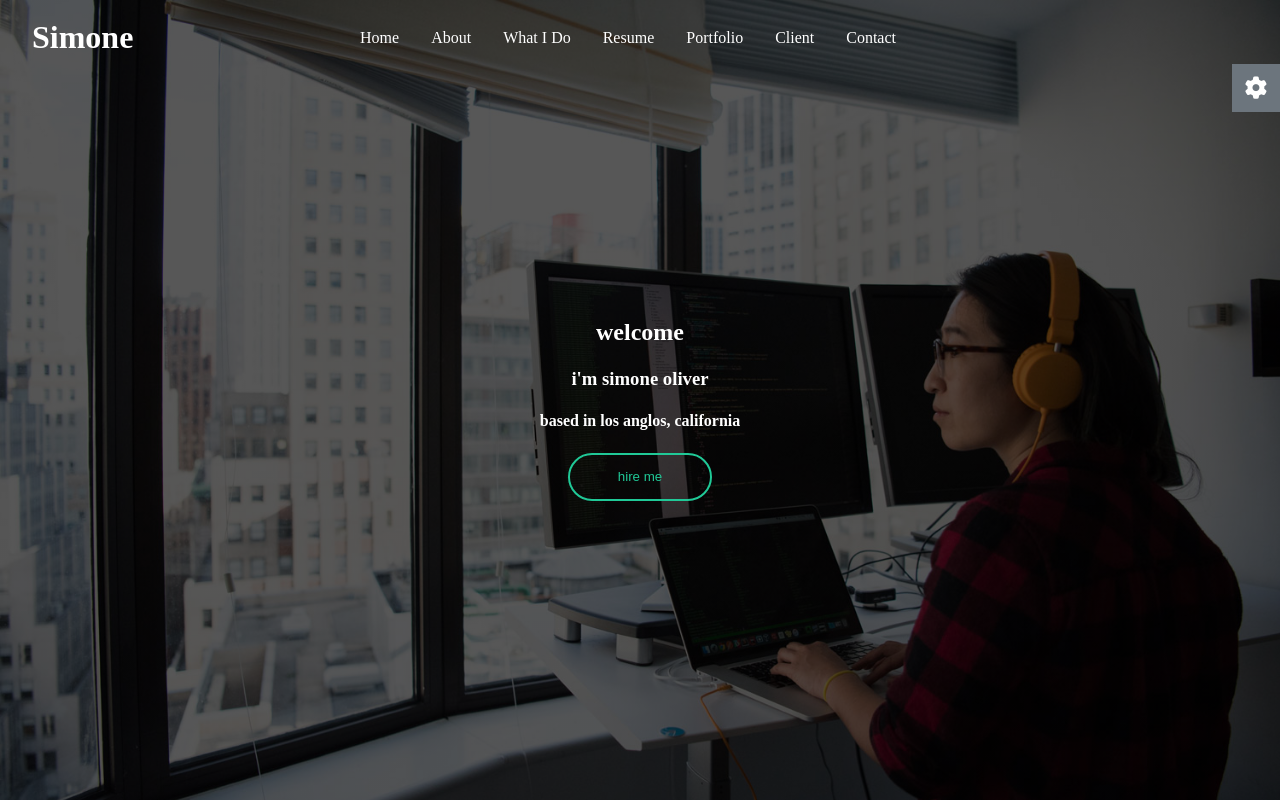
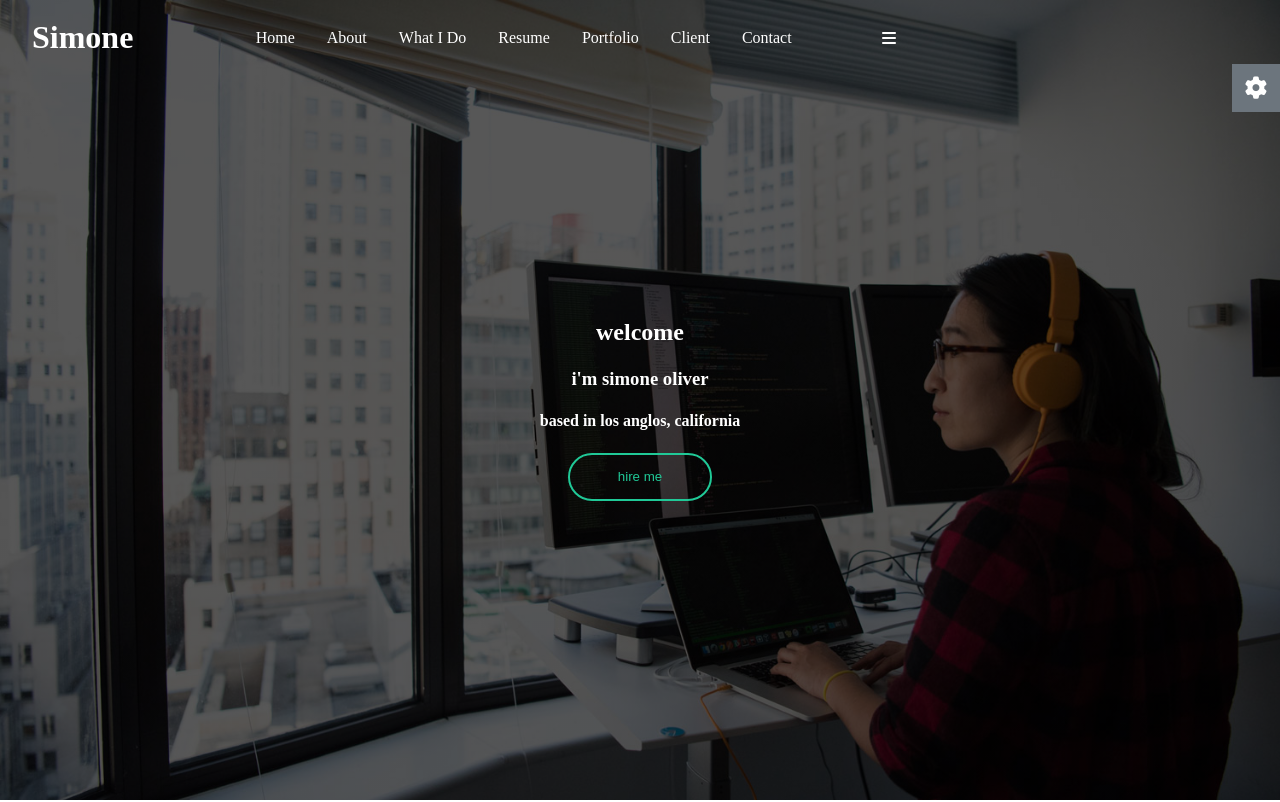
Before and after one commit to fawzy2010eng/route-5th-assignement, a plain HTML site: page index.html in a window 1280 px wide. Shown: the top 802 px of the page. Drawn offline with Linux system fonts and the light colour scheme.

Commit message:
Update index.html

```diff
--- a/index.html
+++ b/index.html
@@ -2,6 +2,7 @@
 
 <head>
     <link rel="stylesheet" href="style.css">
+    <meta content="width=device-width, initial-scale=1" name="viewport" />
     <link rel="stylesheet" href="https://cdnjs.cloudflare.com/ajax/libs/font-awesome/6.1.1/css/all.min.css">
 </head>
 
@@ -9,6 +10,9 @@
     <div class="fixedgear">
         <i class="fa-solid fa-gear"></i>
     </div>
+
+
+
     <div class="banner">
         <div class="navbar">
             <h1 class="title">Simone</h1>
@@ -21,6 +25,10 @@
                 <li>client</li>
                 <li>contact</li>
             </ul>
+
+            <div class="bars">
+                <i class="fa-solid fa-bars"></i>
+            </div>
         </div>
         <div class="main">
             <h2>welcome</h2>
@@ -28,7 +36,6 @@
             <h4>based in los anglos, california</h4>
             <button>hire me</button>
         </div>
-
     </div>
 
 
```
